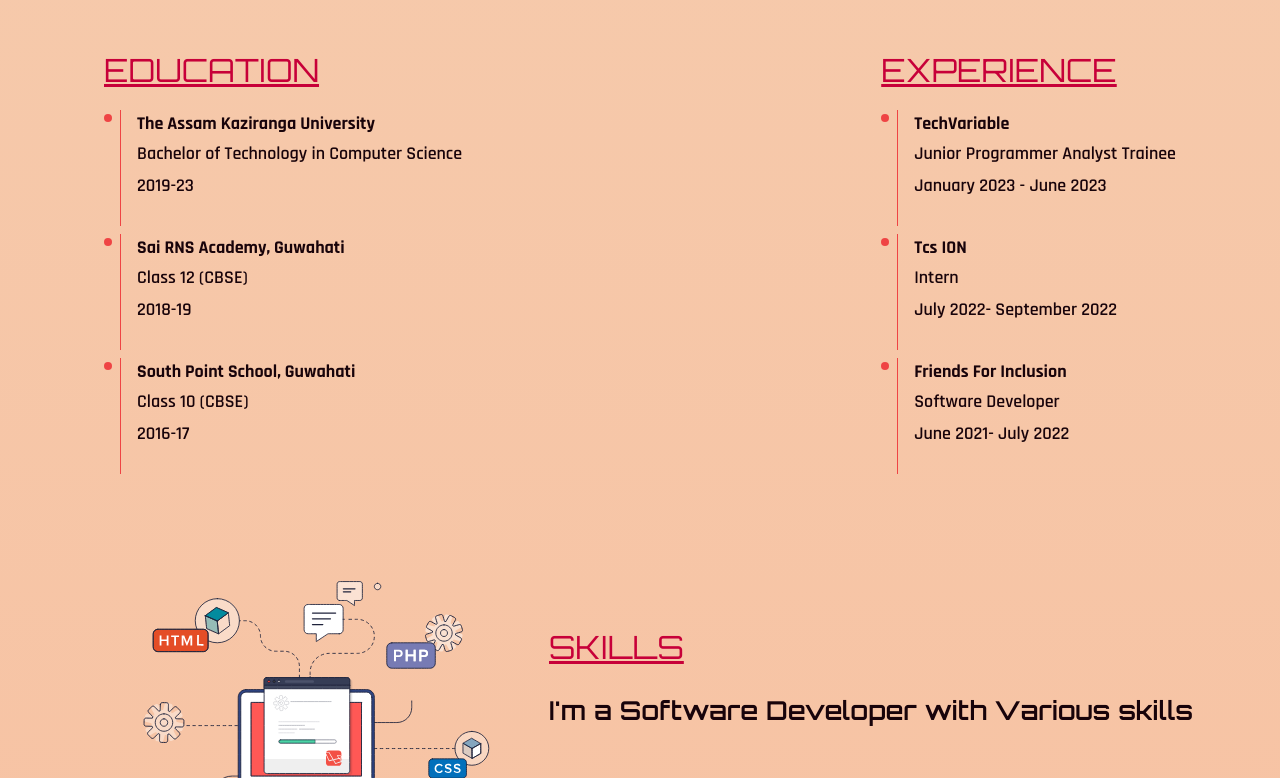
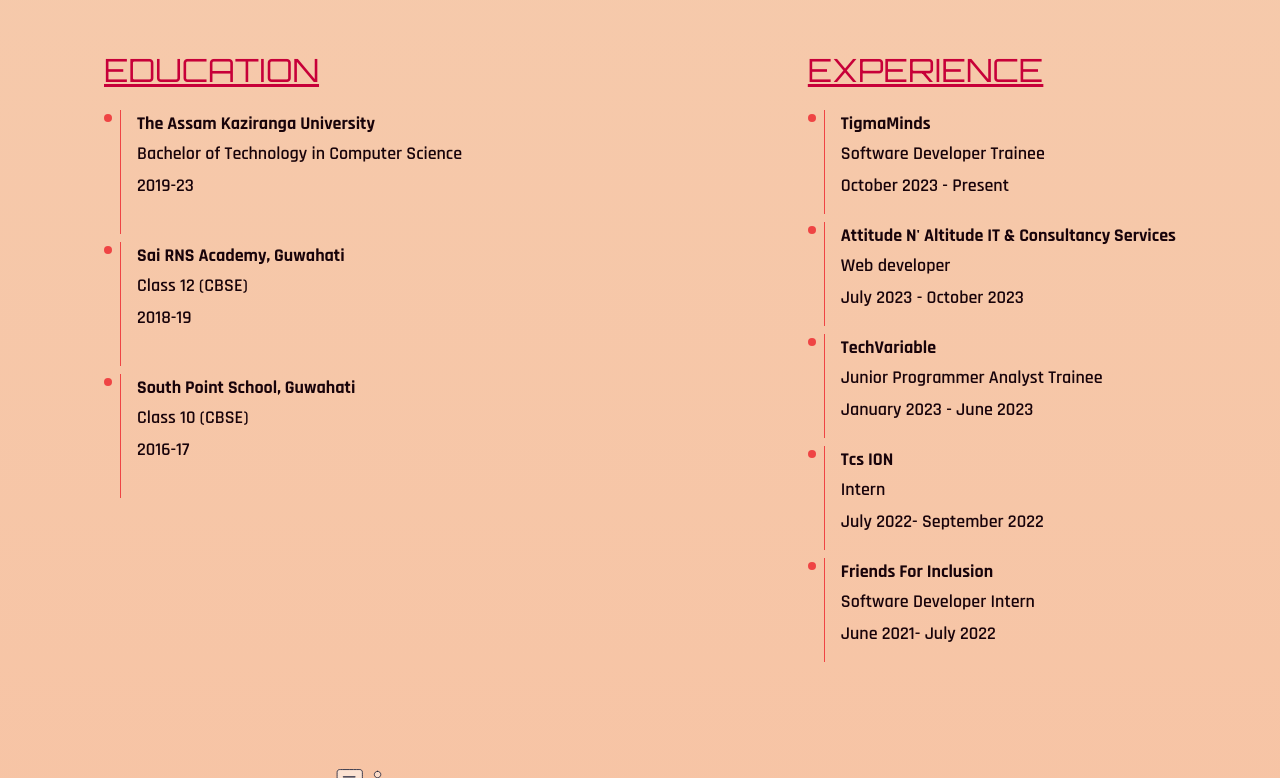
Before and after one commit to Chanakyasarma/Portfolio, a React (Create React App) app: page / in a window 1280 px wide. Shown: the part 762-1540 px from the top of the page. Built offline with nearby package versions, Linux system fonts and the light colour scheme; a web font is replaced by a local one.

Commit message:
portfolio

```diff
--- a/src/components/Banner.js
+++ b/src/components/Banner.js
@@ -6,7 +6,7 @@ import { Link } from 'react-scroll';
 
 const Banner = () => {
     const handleButtonClick = () => {
-        window.open('https://drive.google.com/file/d/11kYzeRUv04UWzggGZhrZfmpfaAmI0Zmk/view?usp=sharing', '_blank');
+        window.open('https://drive.google.com/file/d/16VxMdQZPbNO-nAQ0wi-Cd13EsX0Eqo7w/view?usp=sharing', '_blank');
       };
       const handleButtonClick2 = () => {
         window.open('https://www.linkedin.com/in/chanakya-sarma/', '_blank');
--- a/src/components/Services.js
+++ b/src/components/Services.js
@@ -13,7 +13,7 @@ const Services = () => {
         <li className="flex items-start">
           <div className="w-2 h-2 bg-red-500 rounded-full mt-1"></div>
           <div className="ml-2 border-l border-red-500 pl-4">
-          <div className="flex items-center mb-6">
+          <div className="flex items-center mb-8">
         <div className="w-full">
           <h3 className="text-lg font-bold">The Assam Kaziranga University</h3>
           <p className="text font-semibold">Bachelor of Technology in Computer Science</p>
@@ -25,7 +25,7 @@ const Services = () => {
         <li className="flex items-start">
           <div className="w-2 h-2 bg-red-500 rounded-full mt-1"></div>
           <div className="ml-2 border-l border-red-500 pl-4">
-          <div className="flex items-center mb-6">
+          <div className="flex items-center mb-8">
         <div className="w-full">
           <h3 className="text-lg font-bold">Sai RNS Academy, Guwahati</h3>
           <p className="text font-semibold">Class 12 (CBSE)</p>
@@ -37,7 +37,7 @@ const Services = () => {
         <li className="flex items-start">
           <div className="w-2 h-2 bg-red-500 rounded-full mt-1"></div>
           <div className="ml-2 border-l border-red-500 pl-4">
-          <div className="flex items-center mb-6">
+          <div className="flex items-center mb-8">
         <div className="w-full">
           <h3 className="text-lg font-bold">South Point School, Guwahati</h3>
           <p className="text font-semibold">Class 10 (CBSE)</p>
@@ -56,7 +56,31 @@ const Services = () => {
         <li className="flex items-start">
           <div className="w-2 h-2 bg-red-500 rounded-full mt-1"></div>
           <div className="ml-2 border-l border-red-500 pl-4">
-          <div className="flex items-center mb-6">
+          <div className="flex items-center mb-3">
+        <div className="w-full">
+          <h3 className="text-lg font-bold">TigmaMinds</h3>
+          <p className="text font-semibold">Software Developer Trainee</p>
+          <p className="text font-semibold">October 2023 - Present</p>
+        </div>
+      </div>
+          </div>
+        </li>
+        <li className="flex items-start">
+          <div className="w-2 h-2 bg-red-500 rounded-full mt-1"></div>
+          <div className="ml-2 border-l border-red-500 pl-4">
+          <div className="flex items-center mb-3">
+        <div className="w-full">
+          <h3 className="text-lg font-bold">Attitude N' Altitude IT & Consultancy Services</h3>
+          <p className="text font-semibold">Web developer</p>
+          <p className="text font-semibold">July 2023 -  October 2023</p>
+        </div>
+      </div>
+          </div>
+        </li>
+        <li className="flex items-start">
+          <div className="w-2 h-2 bg-red-500 rounded-full mt-1"></div>
+          <div className="ml-2 border-l border-red-500 pl-4">
+          <div className="flex items-center mb-3">
         <div className="w-full">
           <h3 className="text-lg font-bold">TechVariable</h3>
           <p className="text font-semibold">Junior Programmer Analyst Trainee</p>
@@ -68,7 +92,7 @@ const Services = () => {
         <li className="flex items-start">
           <div className="w-2 h-2 bg-red-500 rounded-full mt-1"></div>
           <div className="ml-2 border-l border-red-500 pl-4">
-          <div className="flex items-center mb-6">
+          <div className="flex items-center mb-3">
         <div className="w-full">
           <h3 className="text-lg font-bold">Tcs ION</h3>
           <p className="text font-semibold">Intern</p>
@@ -80,10 +104,10 @@ const Services = () => {
         <li className="flex items-start">
           <div className="w-2 h-2 bg-red-500 rounded-full mt-1"></div>
           <div className="ml-2 border-l border-red-500 pl-4">
-          <div className="flex items-center mb-6">
+          <div className="flex items-center mb-3">
         <div className="w-full">
           <h3 className="text-lg font-bold">Friends For Inclusion</h3>
-          <p className="text font-semibold">Software Developer</p>
+          <p className="text font-semibold">Software Developer Intern</p>
           <p className="text font-semibold">June 2021- July 2022</p>
         </div>
       </div>
--- a/src/components/Work.js
+++ b/src/components/Work.js
@@ -56,15 +56,14 @@ I have created a portfolio website using HTML, Tailwind CSS, and ReactJS. This w
             <div className='group-hover:bg-black/70 w-full h-full absolute z-40 transition-all duration-300'></div>
             <img className='group-hover:scale-125 transition-all duration-500' src={Img3} alt=''/>
             <div className='absolute -bottom-full left-12 group-hover:bottom-24 transition-all duration-500 z-40'>
-              <a className='text-3xl text-white underline decoration-rose-500' href='https://gamer-gray.vercel.app/'>Demo</a></div>
+              <a className='text-3xl text-white underline decoration-rose-500' href='https://samvaad-chat-app.netlify.app/'>Demo</a></div>
             <div className='absolute -bottom-full left-12 group-hover:bottom-14 transition-all duration-700 z-40'>
-              <a className='text-gradient underline decoration-white' href='https://github.com/Chanakyasarma/ReactGAMER'>Code</a>
+              <a className='text-gradient underline decoration-white' href='https://github.com/Chanakyasarma/Samvaad-The_chat_app'>Code</a>
             </div>
         </div>
         <div className='flex flex-col text-right sm:hidden'>
-            <h2 className='h2 text-accent'>GameSite</h2>
-            <p className='max-w-md font-medium'>GameSite is an online platform that offers valuable insights from the gaming industry. It provides information on new game trailers and direct links to the official websites, all conveniently located in one place. Built using Html5, React JS, and the Chakra UI library,
-            GameSite delivers a seamless user experience for gaming enthusiasts seeking the latest updates and easy access to their favorite game site.</p>
+            <h2 className='h2 text-accent'>SamVaad:Chat-app</h2>
+            <p className='max-w-md font-medium'>Samvaad is a realtime chat app built with Vite, React, TypeScript, Firebase, and other technologies. This chat app is purposefully made for the web, like a web chat app, but it also works on mobile devices.Some of the Unique feature of this appication are realtime chat, translate chat to multiple language, react to message, send files and images </p>
         </div>
         </div>
         </div>
```
Also changed, not shown: src/assets/portfolio-img3.png.
